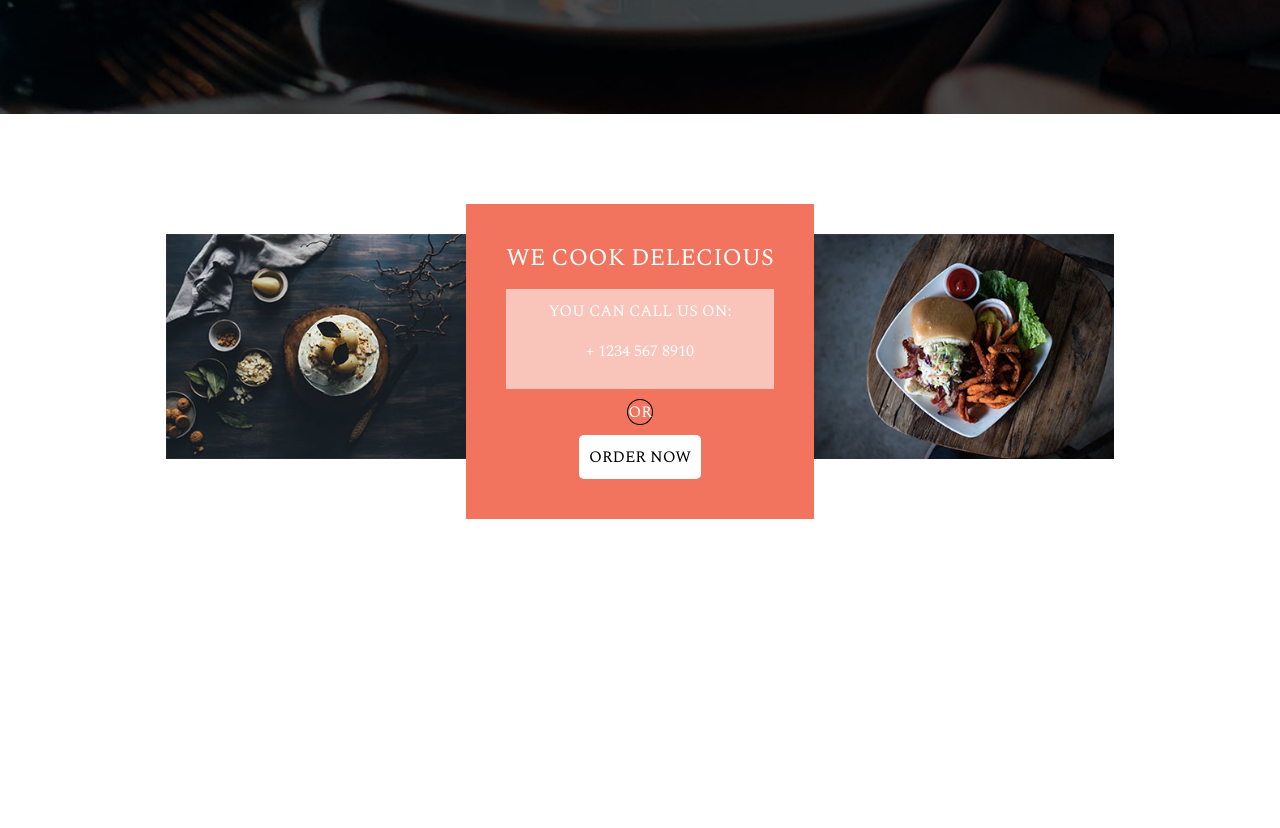
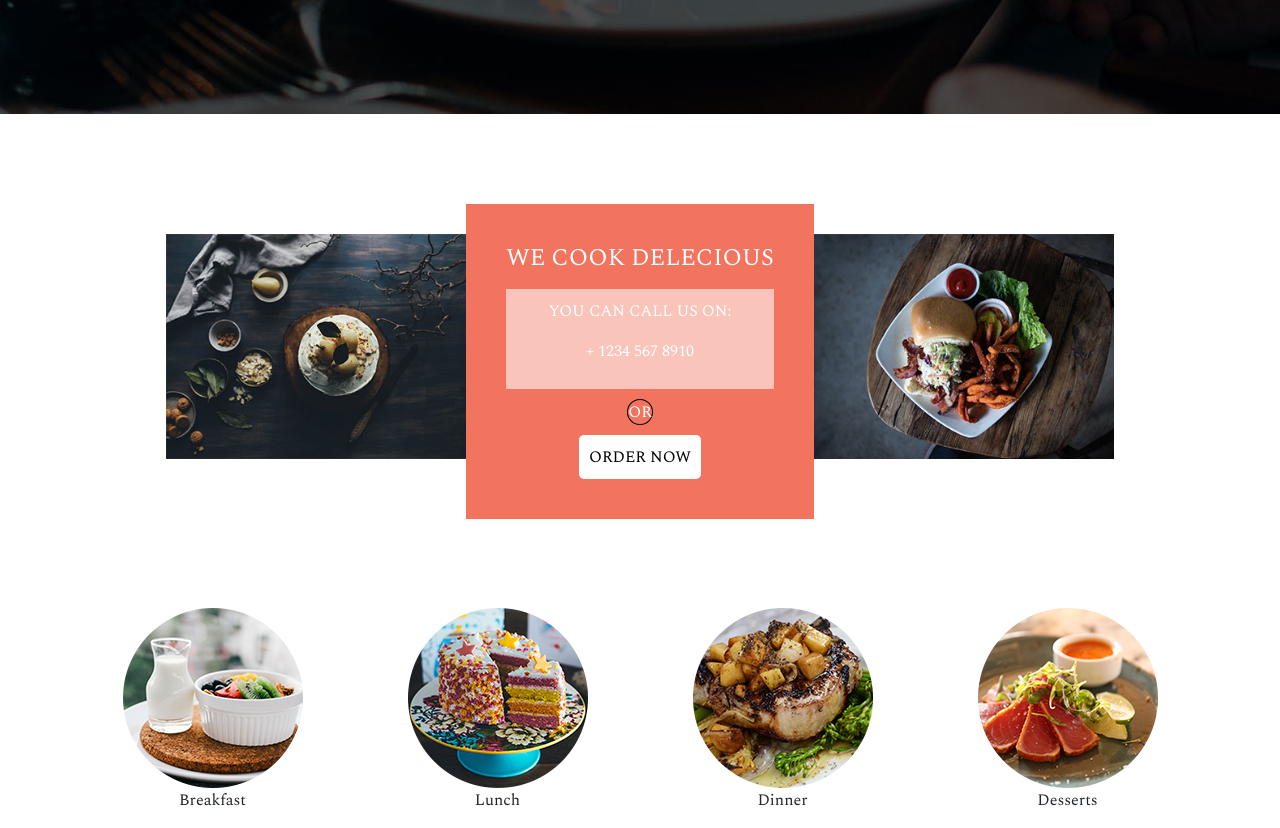
Before and after one commit to Jonathan-HL/Victory-sass-bootstrap-git, a website: page index.html in a window 1280 px wide. Shown: the part 702-1530 px from the top of the page. Before the commit the page ends 1310 px from the top, so only its background shows below. Drawn offline with nearby package versions, Linux system fonts and the light colour scheme.

Commit message:
Fin Section 2

```diff
--- a/index.html
+++ b/index.html
@@ -32,7 +32,7 @@
     <!-- Fin Header -->
     <!-- Debut Section 1 -->
     <section>
-        <div>
+        <div class="sc1">
             <img src="./public/img/cook_01.jpg" alt="cook1">
             <div class="couleur1 text-center text-white">
                 <h4 class="mb-3">WE COOK DELECIOUS</h4>
@@ -47,6 +47,33 @@
         </div>
     </section>
     <!-- Fin Section 1 -->
+    <!-- Debut Section 2 -->
+    <section class="container">
+        <div class="row text-center">
+
+            <div class="col-3">
+                <img src="./public/img/cook_breakfast.png" alt="">
+                <p>Breakfast</p>
+            </div>
+
+            <div class="col-3">
+                <img src="./public/img/cook_dessert.png" alt="">
+                <p>Lunch</p>
+            </div>
+
+            <div class="col-3">
+                <img src="./public/img/cook_dinner.png"  alt="">
+                <p>Dinner</p>
+            </div>
+
+            <div class="col-3">
+                <img src="./public/img/cook_lunch.png"  alt="">
+                <p>Desserts</p>
+            </div>
+
+        </div>
+    </section>
+    <!-- Fin Section 2 -->
     <script src="./node_modules/bootstrap/dist/js/bootstrap.js"></script>
     <script src="./node_modules/@popperjs/core/dist/umd/popper.js"></script>
 </body>
--- a/src/sass/modules/_section1.sass
+++ b/src/sass/modules/_section1.sass
@@ -1,30 +1,29 @@
 section
-    div
-        &:first-child
-         display: flex
-         justify-content: center
-         padding: 7%
-         img
-             width: 300px
-             height: 100%
-             margin-top: 30px
+    .sc1
+        display: flex
+        justify-content: center
+        padding: 7%
+        img
+            width: 300px
+            height: 100%
+            margin-top: 30px
         .couleur1
             background-color: #F2745F
             padding: 40px
             .couleur2
-             padding: 10px
-             background-color: #F9C4B9
+                padding: 10px
+                background-color: #F9C4B9
         span
-         display: block
-         border: solid 1px black
-         width: max-content
+            display: block
+            border: solid 1px black
+            width: max-content
 
-         border-radius: 50%
-         margin: 10px auto
+            border-radius: 50%
+            margin: 10px auto
         button
-             display: block
-             margin: auto
-             border: none
-             border-radius: 5px
-             background-color: white
-             padding: 10px
+            display: block
+            margin: auto
+            border: none
+            border-radius: 5px
+            background-color: white
+            padding: 10px
```
Also changed, not shown: public/css/app.css, src/sass/modules/_section2.sass (line endings or trailing spaces), 1 other file.
